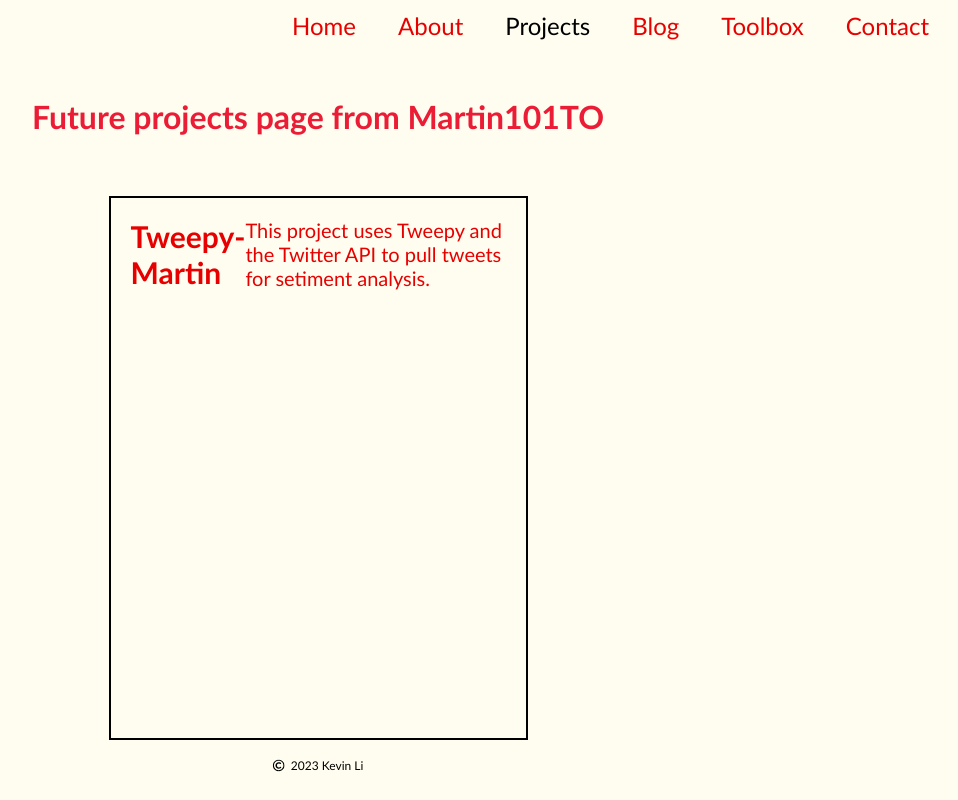
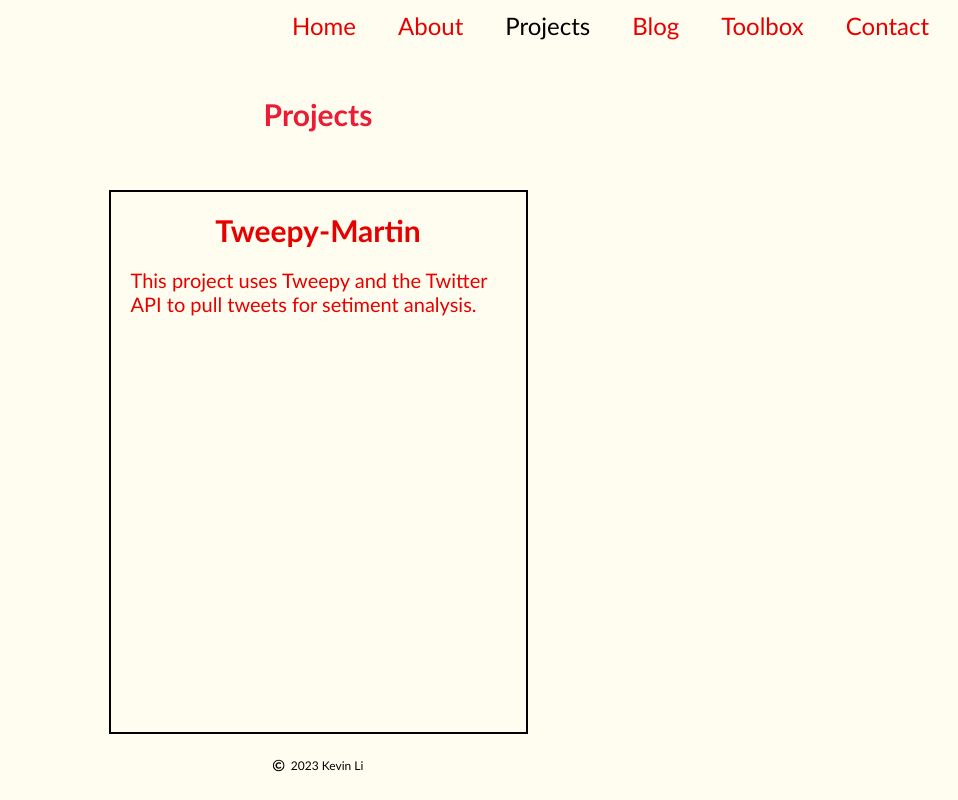
Before and after one commit to ben9583/martin101to.github.io, a React (Create React App) app: page /#/projects in a window 1280 px wide. Shown: the whole page, without its empty margins (322-1280 px from the left). Built offline with nearby package versions, Linux system fonts and the light colour scheme.

Commit message:
Fixed project prop internal formatting

```diff
--- a/src/components/projects/ProjectElements.js
+++ b/src/components/projects/ProjectElements.js
@@ -7,6 +7,6 @@ export const Proj = styled.div`
   margin: 2vw;
   padding: 20px;
   display: flex;
-  align-items: top;
-  justify-content: center;
+  align-items: center;
+  flex-direction: column;
 `
--- a/src/pages/projects.js
+++ b/src/pages/projects.js
@@ -5,7 +5,7 @@ const Projects = () => {
   return (
     <>
       <div className='PageTitle'>
-        <h1>Future projects page from Martin101TO</h1>
+        <h1>Projects</h1>
       </div>
       <div id='project-holder'>
         <Project title="Tweepy-Martin" content="This project uses Tweepy and the Twitter API to pull tweets for setiment analysis."/>
--- a/src/styles.css
+++ b/src/styles.css
@@ -19,6 +19,7 @@ body {
 	justify-content: center;
 	align-items: center;
     font-family: 'Trebuchet MS', 'Lucida Sans Unicode', 'Lucida Grande', 'Lucida Sans', Arial, sans-serif;
+    font-size: 15px;
 	color: #EB1D36;
 	margin-top: 2vw;
 }
@@ -36,12 +37,15 @@ body {
     font-size: 30px;
     font-family: 'Trebuchet MS', 'Lucida Sans Unicode', 'Lucida Grande', 'Lucida Sans', Arial, sans-serif;
     color: #E70000;
+    order: 0;
+    margin-bottom: 20px;
 }
 
 .ProjectContent{
     font-size: 20px;
     font-family: 'Trebuchet MS', 'Lucida Sans Unicode', 'Lucida Grande', 'Lucida Sans', Arial, sans-serif;
     color: #E70000;
+    order: 1;
 }
 
 /* Section below contains the formatting for specific ids */
```
